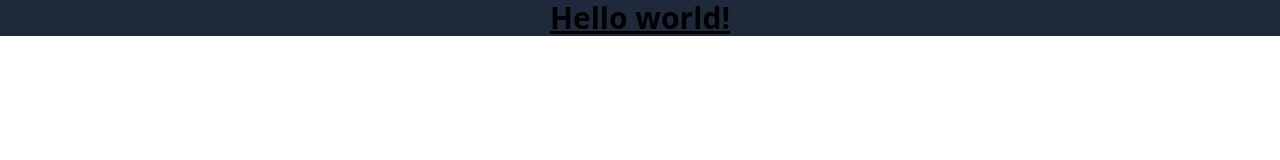
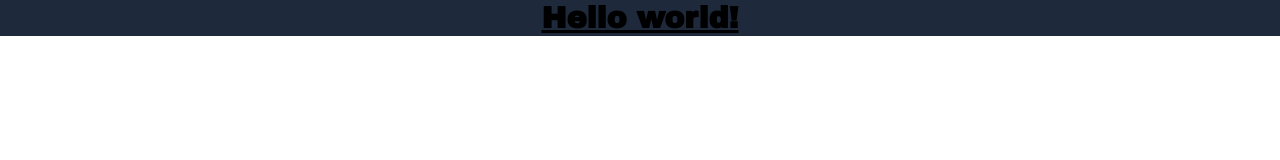
Before and after one commit to CMH7/Gem-Website-Portfolio, a SvelteKit app: page / in a window 1280 px wide. Shown: the top 160 px of the page. Built offline with nearby package versions, Linux system fonts and the light colour scheme.

Commit message:
added archivo black font

```diff
--- a/src/app.css
+++ b/src/app.css
@@ -1,3 +1,9 @@
+@import url('https://fonts.googleapis.com/css2?family=Archivo+Black&display=swap');
+
 @tailwind base;
 @tailwind components;
 @tailwind utilities;
+
+.archivo {
+  font-family: 'Archivo Black', sans-serif;
+}
--- a/src/routes/+page.svelte
+++ b/src/routes/+page.svelte
@@ -1,3 +1,3 @@
-<h1 class="text-3xl font-bold underline">
+<h1 class="text-3xl font-bold underline archivo ">
   Hello world!
 </h1>
```
